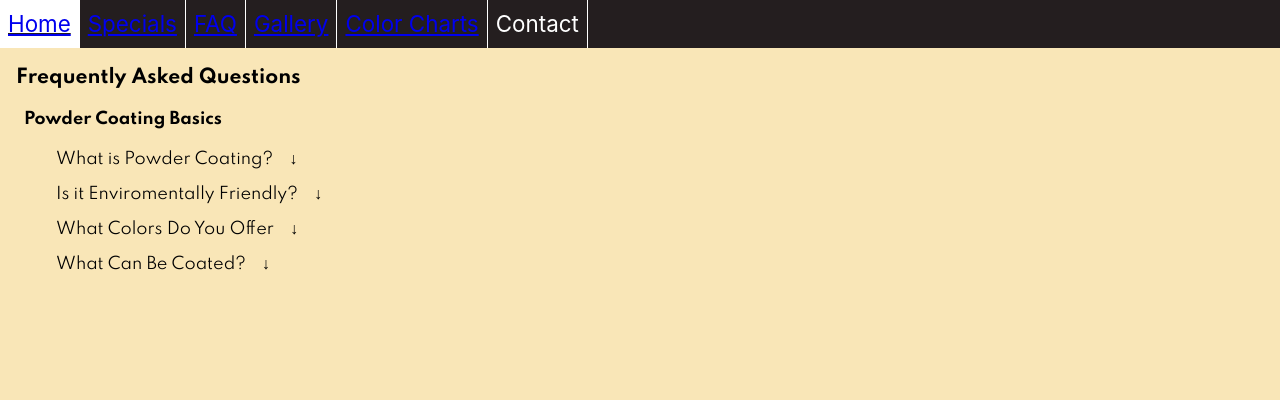
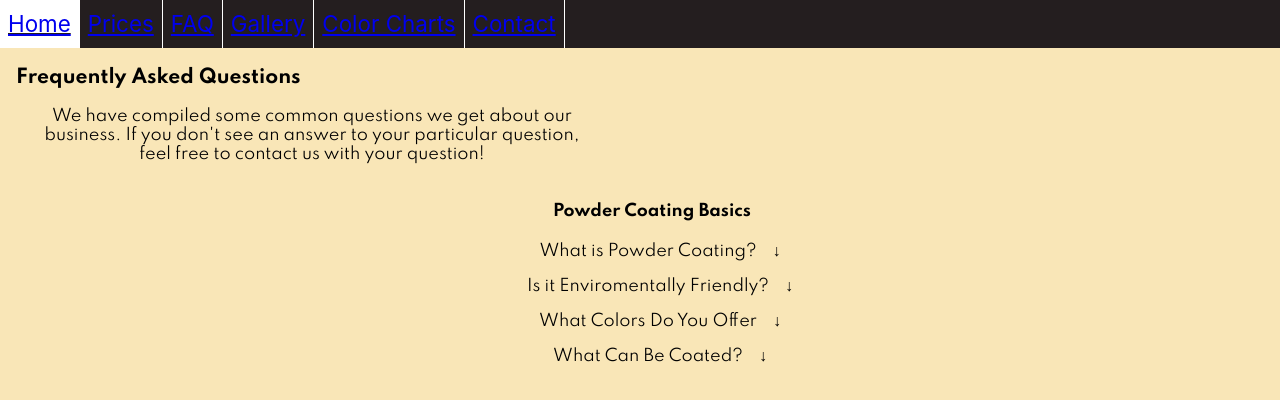
Before and after one commit to muirisc/Ace-Powder-Coating, a React (Create React App) app in the folder my-app/: page /faq in a window 1280 px wide. Shown: the top 400 px of the page. Built offline with nearby package versions, Linux system fonts and the light colour scheme.

Commit message:
Contact Info Added

```diff
--- /dev/null
+++ b/my-app/src/Components/Contact.js
@@ -0,0 +1,30 @@
+function Contact(){
+
+  return(
+    <>
+    <section className="contact ">
+    <h3>Contact Us</h3>
+    <p>Please contact us at any of the below channels:</p>
+    <div className="contactDiv">
+      <div>
+        <h4>Phone</h4>
+        <p><a href="tel:+6132825368" >613-282-5368 (Test)</a></p>
+      </div>
+      <div>
+        <h4>Email</h4>
+        <p><a href="mailto:collisionservice@neo.rr.com">collisionservice@neo.rr.com</a></p>
+      </div>
+      <div>
+      <h4>Visit Us </h4>
+      <p>3663 Massillon Rd. Uniontown, Ohio 44685</p>
+      <p>Monday through Friday: 7:30 AM to 5:30PM </p>
+      <p>Saturday 9:00 AM to 12:00 PM </p>
+      </div>
+
+    </div>
+
+    </section>
+    </>
+  )
+}
+export default Contact;
--- a/my-app/src/Components/FAQ.js
+++ b/my-app/src/Components/FAQ.js
@@ -25,6 +25,7 @@ function FAQ(){
   return(
 <section className="FAQ">
   <h3>Frequently Asked Questions</h3>
+  <p className="fqDescrip">We have compiled some common questions we get about our business. If you don't see an answer to your particular question, feel free to contact us with your question! </p>
 
   <div className="fqList">
    <h4>Powder Coating Basics</h4>
--- a/my-app/src/Components/NavBar.js
+++ b/my-app/src/Components/NavBar.js
@@ -6,11 +6,11 @@ function NavBar(){
       <ul>
         <li><a href="/">Home</a></li>
         {/* <li><a >About</a></li> */}
-        <li><a href="/prices">Specials</a></li>
+        <li><a href="/prices">Prices</a></li>
         <li><a href="/faq">FAQ</a></li>
         <li><a href="/gallery">Gallery</a></li>
         <li><a href="/color">Color Charts</a></li>
-        <li className="right" href="/contact"><a>Contact</a></li>
+        <li className="right"><a href="/contact">Contact</a></li>
       </ul>
     </nav>
   )
--- a/my-app/src/index.css
+++ b/my-app/src/index.css
@@ -72,10 +72,8 @@ ul li.right {
   max-height: 50rem;
 }
 .prices{
-  background-color: #241e1f;
+  background-color: #F9E6B7;
   padding-bottom: 2rem;
-
-
 }
 
 .prices h3{
@@ -264,25 +262,36 @@ margin-bottom: 0rem;
 }
 .FAQ h3{
   margin-left: 1rem;
+
 }
 
 .FAQ h4{
   margin-left: 1.5rem;
+  text-align: center;
 }
-.fqlist{
-  display: flex;
+.fqList{
+  display: block;
   overflow: hidden;
   margin: 0rem;
   padding: 0rem;
+  /* border: 5px solid #241e1f; */
+align-content: center;
 
+}
+
+.fqDescrip{
+  margin-left: 2rem;
+  max-width: 35rem;
+  text-align: center;
 }
 .fqList li{
   list-style-type: none;
   margin: 1rem;
+  text-align: center;
 }
-.fqlist a{
+/* .fqlist a{
   float: left;
-}
+} */
 .fQuestion:after{
     content: "\2193";
     margin-left: 1rem;
@@ -297,4 +306,29 @@ margin-bottom: 0rem;
   color: #fff;
   line-height: 1.5rem;
   font-weight: 500;
+  align-content: center;
 }
+
+.contact{
+
+}
+.contact h3{
+  margin-left: 2rem;
+}
+.contact p{
+  margin-left: 2.5rem;
+}
+.contactDiv{
+  display: grid;
+  grid-template-columns: 1fr 1fr 1fr;
+  max-width: 70rem;
+  margin: 3rem;
+  padding: 2rem;
+}
+.contactDiv div{
+  background-color: #da6c1a;
+  border: 3px solid #241e1f;
+  border-radius: .5rem;
+  margin: 1rem;
+  text-align: center;
+}
--- a/my-app/src/index.js
+++ b/my-app/src/index.js
@@ -8,6 +8,7 @@ import Home from "./Components/Home";
 import Prices from "./Components/Prices";
 import NavBar from "./Components/NavBar";
 import FAQ from "./Components/FAQ";
+import Contact from "./Components/Contact";
 
 ReactDOM.render(
   <React.StrictMode>
@@ -19,7 +20,7 @@ ReactDOM.render(
        <Route path="/faq" element={<FAQ/>} />
        <Route path="/gallery" element={<Prices/>} />
        <Route path="/colors" element={<Prices/>} />
-       <Route path="/contact" element={<Prices/>} />
+       <Route path="/contact" element={<Contact/>} />
       </Routes>
     </BrowserRouter>
   </React.StrictMode>,
```
